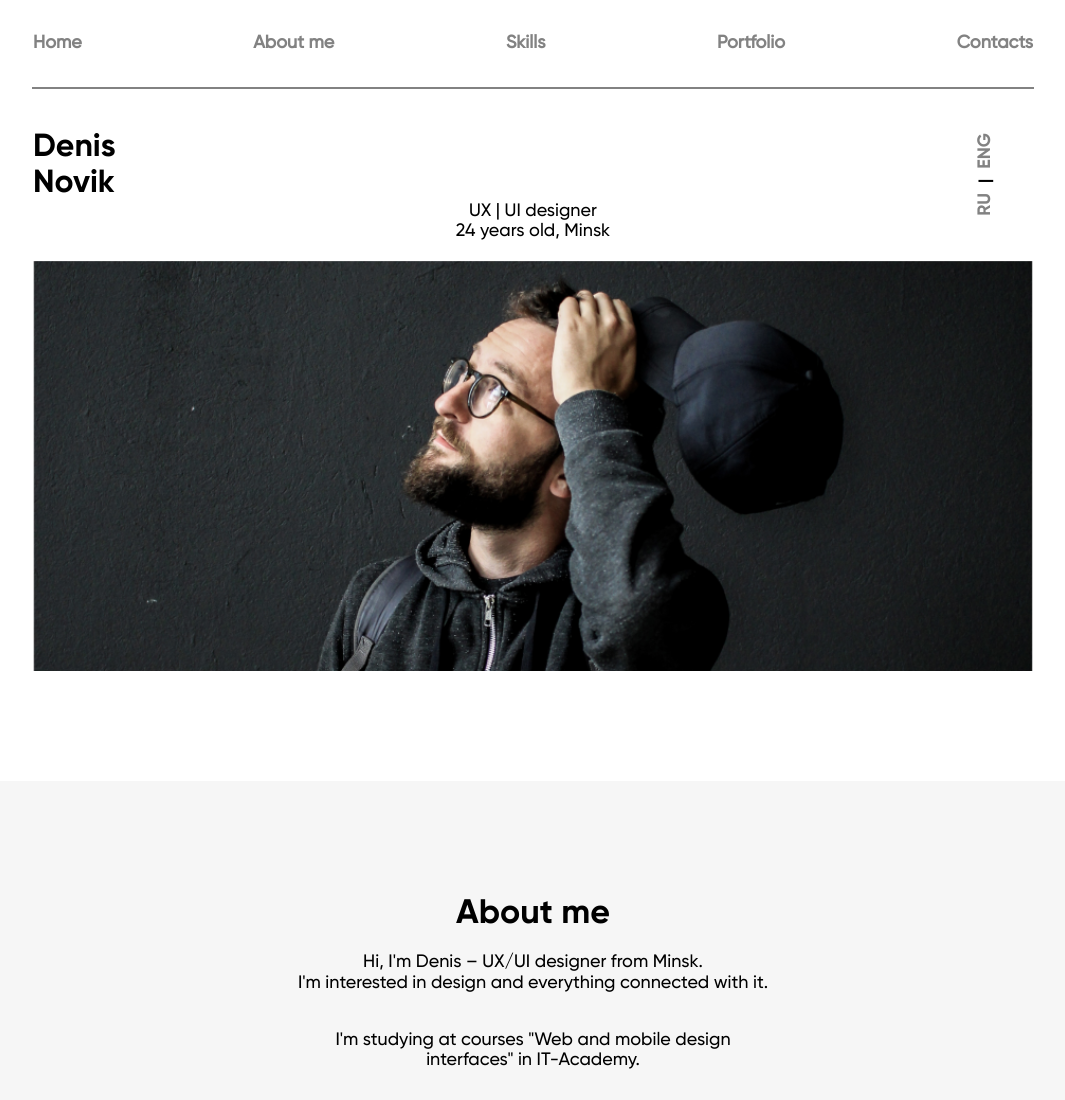
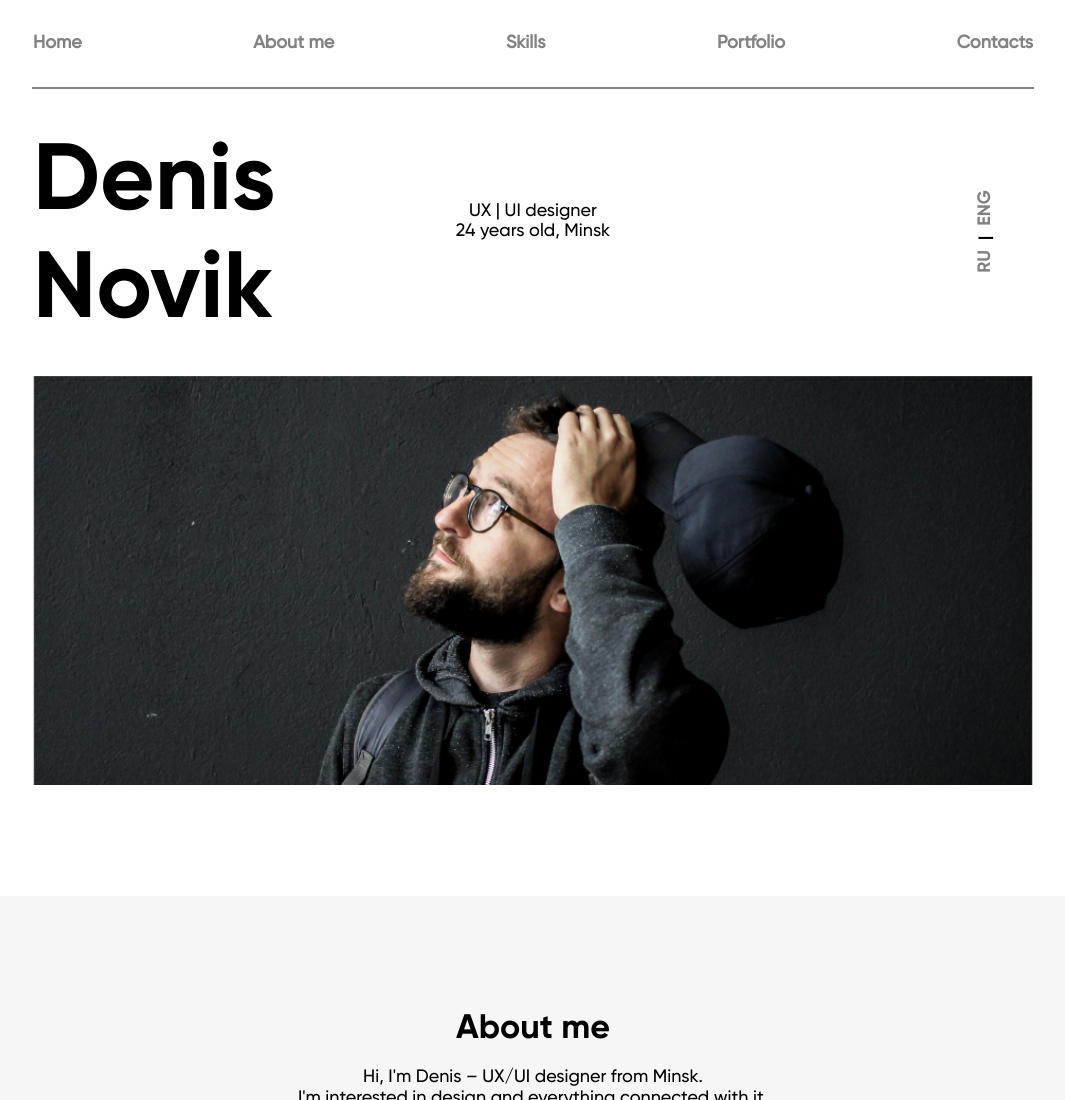
Before and after one commit to dimik999/denisnovik, a plain HTML site: page index.html in a window 1280 px wide. Shown: the top 1100 px of the page, without its empty margins (107-1172 px from the left). Drawn offline with nearby package versions, Linux system fonts and the light colour scheme.

Commit message:
DAVAI V TAVERNY

```diff
--- a/css/style.css
+++ b/css/style.css
@@ -83,7 +83,7 @@ img {
   display: block;
   width: 100%;
   font-family: 'Gilroy Bold', Arial, sans-serif;
-  font-size: 2,9375rem;
+  font-size: 2.9375rem;
   margin-top: 40px;
   margin-bottom: 30px;
 }
--- a/index.html
+++ b/index.html
@@ -444,5 +444,5 @@
   </div>
 
 </body>
-
+<script src="/js/main.js"></script>
 </html>
```
